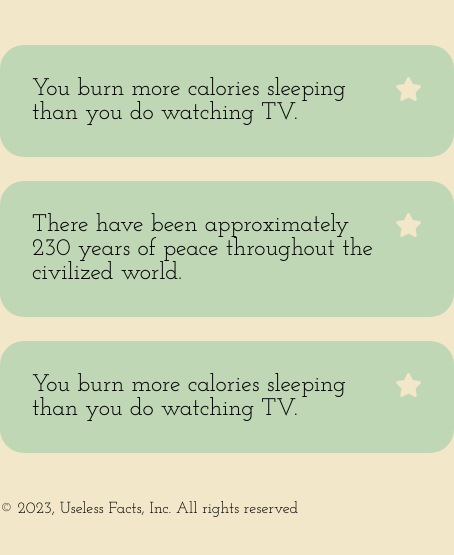
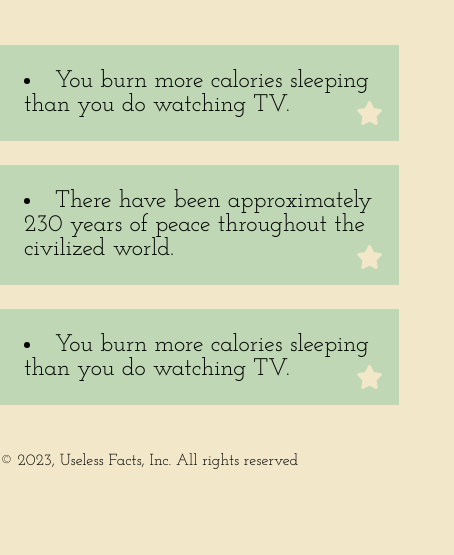
Before and after one commit to ImLauraGS/Useless-Facts, a plain HTML site: page index.html in a window 390 px wide. Shown: the part 67-622 px from the top of the page, 454 px wide, since content can reach past the window. Drawn offline with Linux system fonts and the light colour scheme.

Commit message:
nuevos retoques en pagina de favoritos

```diff
--- a/src/css/favorites.css
+++ b/src/css/favorites.css
@@ -12,6 +12,7 @@ header, .random-fact-page {
 .favorites-facts-group {
     display: flex;
     margin: 3rem 0;
+    justify-content: center;
 }
 
 .favorites-facts-group ul li{
@@ -19,9 +20,15 @@ header, .random-fact-page {
     font-size: 1.5rem;
     background-color: var(--color_light_green);
     padding: 1.5rem;
-    /* list-style-position: inside; */
-    display: flex;
+    list-style-position: inside;
+    /* display: flex; */
     border-radius: 1em;
+    position: relative;
+}
+i {
+    position: absolute;
+    right: 1rem;
+    bottom: 1rem;
 }
 .favorites-facts-group ul i{
     background-color: var(--color_light_green);
@@ -36,34 +43,44 @@ header, .random-fact-page {
 @media screen and (max-width: 768px) {
 
 
-    /* .favorites-page {
-        display: none;
+    .favorites-page {
+        display: flex;
+        flex-direction: column;
+        justify-content: center;
+        width: 100%;
 
-    } */
+    }
+    main {
+        width: 100%;
+    }
     .favorites-page h1 {
         text-align: center;
         font-size: 2.5rem;
         font-weight: 600;
         height: 4rem;
+        width: 100%;
     }
     .favorites-facts-group {
         width: 100%;
         display: flex;
         flex-direction: start;
         margin-bottom: 3rem;
+        justify-content: start;
     }
 
     .favorites-facts-group ul li{
         font-size: 1.5rem;
         background-color: var(--color_light_green);
-        width: 100%;
-        padding: 2rem;
-        /* list-style-position: inside; */
-        display: flex;
+        width: 90%;
+        /* padding: 2rem; */
+        list-style-position: inside;
+        /* display: flex; */
+        border-radius: 0;
     }
     .favorites-facts-group ul i{
         background-color: var(--color_light_green);
         color: var(--color_beige);
+        /* margin-left: 2rem; */
     }
     .favorites-facts-group ul {
         width: 100%;
```
